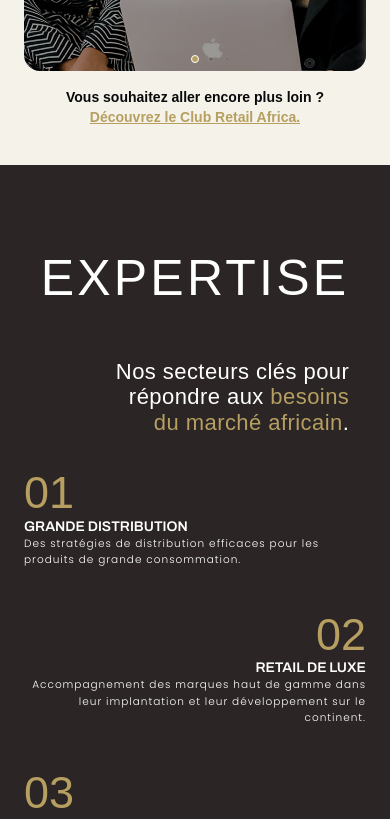
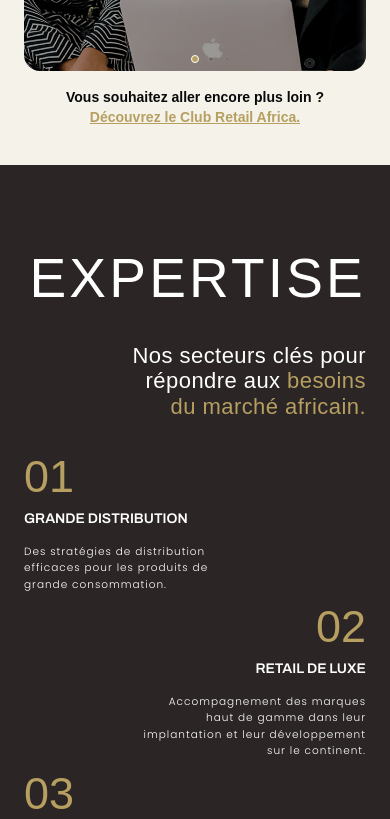
Before and after one commit to VikzG/retail_revive_services, a Next.js app: page / in a window 390 px wide. Shown: the part 1784-2603 px from the top of the page. Built offline with nearby package versions, Linux system fonts and the light colour scheme; a web font is replaced by a local one.

Commit message:
add details

```diff
--- a/app/globals.css
+++ b/app/globals.css
@@ -62,7 +62,7 @@ body {
 
 .nav_anchor:hover{
   color: #B69F61;
-  margin-bottom: 5px;
+  transform: translateY(-5px);
 }
 
 .retail_revive_svg:hover{
@@ -84,13 +84,11 @@ body {
 }
 
 .enveloppe_icon g:hover {
-  transform: scale(1.1);
   color: #B69F61 !important;
 
 }
 
 .user_icon g:hover {
-  transform: scale(1.1);
   color: #B69F61 !important;
 }
 
@@ -607,15 +605,6 @@ body {
 
 @media (max-width: 1250px) {
 
-  .expertise_titre {
-    font-size: 50px;
-    letter-spacing: 0.2rem;
-  }
-
-  .grand_titre_s_expertise {
-    font-size: 45px;
-  }
-
   .opportunite_titre{
     font-size: 132px;
     line-height: 110px;
@@ -632,6 +621,18 @@ body {
   }
 
 }
+
+@media (max-width: 1100px) {
+
+  .expertise_titre {
+    font-size: 55px;
+    letter-spacing: 0.2rem;
+  }
+
+  .grand_titre_s_expertise {
+    font-size: 45px;
+  }
+  }
 
 @media (max-width: 1050px) {
 
@@ -686,17 +687,19 @@ body {
   .sticker_right {
     width: 100%;
   }
+
   .wave_left{
     align-self: end;
-    width: 65px;
-    height: 30px;
+    width: 85px;
+    height: 20px;
+    transform: translateX(20px) scale(2);
   }
 
   .wave_right{
     align-self: end;
-    width: 65px;
-    height: 30px;
-    transform: rotateX(0.5turn);
+    width: 85px;
+    height: 20px;
+    transform: rotateX(0.5turn) translateX(-20px) scale(2);
   }
 }
 
--- a/app/page.tsx
+++ b/app/page.tsx
@@ -17,6 +17,19 @@ import Loader from "@/components/Loader";
 
 
 export default function Home() {
+  const [isMobile, setIsMobile] = useState(false); // Initialiser avec une valeur par défaut côté serveur
+
+  useEffect(() => {
+    const mediaQuery = window.matchMedia("(max-width: 576px)");
+    const handleResize = () => {
+      setIsMobile(mediaQuery.matches);
+    };
+
+    handleResize(); // Vérifie la condition dès que le composant est monté
+
+    mediaQuery.addEventListener("change", handleResize); // Écoute les changements
+    return () => mediaQuery.removeEventListener("change", handleResize);
+  }, []);
 
   gsap.registerPlugin(ScrollTrigger);
 
@@ -45,9 +58,6 @@ export default function Home() {
       );
   }, []);
 
- // const toggleSubVisibility = () => {
- //   setIsSubVisible((prev) => !prev);
- // };
 
 
   useEffect(() => {
@@ -89,9 +99,9 @@ export default function Home() {
             </span>
           </div>
           <h1 className="grand_titre text-center absolute inset-0 flex items-center justify-center text-white">
-            expansion retail
-            <br />
-            en afrique
+            expansion retail&nbsp;
+            {!isMobile && <br />}
+            en {isMobile && <br />} afrique
           </h1>
           </div>
 
@@ -123,7 +133,7 @@ export default function Home() {
 <path d="M49.7762 60.5255C56.9168 60.5255 62.7053 54.7808 62.7053 47.6944C62.7053 40.6079 56.9168 34.8632 49.7762 34.8632C42.6357 34.8632 36.8472 40.6079 36.8472 47.6944C36.8472 54.7808 42.6357 60.5255 49.7762 60.5255Z" fill="#F4F2E9"/>
 </svg>
 
-        <span className="citations text-center w-3/6">
+        <span className="citations text-center w-3/6 min-w-[335px]">
           Nous propulsons les entreprises vers{" "}
           <em className="text-blond">l’innovation & le succès </em>sur le
           continent africain
--- a/components/Expertise.tsx
+++ b/components/Expertise.tsx
@@ -7,7 +7,7 @@ export default function Expertise() {
   const [isMobile, setIsMobile] = useState(false); // Initialiser avec une valeur par défaut côté serveur
 
   useEffect(() => {
-    const mediaQuery = window.matchMedia("(max-width: 1250px)");
+    const mediaQuery = window.matchMedia("(max-width: 1100px)");
     const handleResize = () => {
       setIsMobile(mediaQuery.matches);
     };
@@ -130,14 +130,14 @@ useEffect(() => {
     // Code de la version mobile
   return (
     <section id="expertise" className="expertise flex flex-col items-center bg-dark_brown_grey text-white px-6 py-12">
-      <div ref={expertiseRef} className="text-center mb-8">
-        <h1 className="expertise_titre mb-4">EXPERTISE</h1>
+      <div ref={expertiseRef} className="text-end mb-8 flex flex-col w-full">
+        <h1 className="expertise_titre">EXPERTISE</h1>
         <p className="citations text-end">
-          Nos secteurs clés pour<br/>répondre aux <span className="text-gold">besoins<br/>du marché africain</span>.
+          Nos secteurs clés pour<br/>répondre aux <strong><span className="text-gold">besoins<br/>du marché africain.</span></strong>
         </p>
       </div>
 
-      <div className="flex flex-col items-center gap-10">
+      <div className="flex flex-col items-center gap-2 w-full">
         {sectors.map((sector,index) => (
             <div
             key={sector.number}
@@ -147,11 +147,11 @@ useEffect(() => {
               }
             }}
             className={`${
-              index === 0 || index === 2 || index === 4 ? "self-start text-left" : "self-end text-right"
+              index === 0 || index === 2 || index === 4 ? "self-start text-left w-4/6" : "self-end text-right w-4/6"
             }`}
           >
-            <h3 className="text-gold grand_titre_s_expertise">{sector.number}</h3>
-            <h4 className="sous_titre">{sector.title}</h4>
+            <h3 className="text-gold grand_titre_s_expertise mb-2">{sector.number}</h3>
+            <h4 className="sous_titre mb-4">{sector.title}</h4>
             <p className="text-white body_text">{sector.description}</p>
           </div>
         ))}
@@ -168,7 +168,7 @@ useEffect(() => {
         pour répondre <br/> <span className="text-gold">aux besoins spécifiques</span> du marché africain.</p>
       </div>
 
-      <div ref={expertiseList} className={`${isMobile ? "flex-col" : "flex"} flex-wrap justify-center gap-8 mb-8`}>
+      <div ref={expertiseList} className={`${isMobile ? "flex-col" : "flex"} justify-center gap-8 mb-8`}>
         {sectors.map((sector,index) => (
           <div
           key={sector.number}
--- a/components/Nav.tsx
+++ b/components/Nav.tsx
@@ -63,8 +63,11 @@ function Nav({ isSubVisible, setIsSubVisible }: NavProps) {
             ) : (
               <>
                 <Link
-                  href="#club-retail"
-                  onClick={() => setIsSubVisible(true)}
+                  href="#"
+                      onClick={(e) => {
+                      e.preventDefault();
+                      setIsSubVisible(true);
+                    }}
                   className="nav_anchor text-black flex items-center justify-center gap-1"
                 >
                   <svg
@@ -124,7 +127,7 @@ function Nav({ isSubVisible, setIsSubVisible }: NavProps) {
             Retour au site
           </span>
         ) : (
-          <Link href="/">
+          <Link href="#club-retail">
             <svg
               className="retail_revive_svg"
               version="1.1"
--- a/components/Opportunites.tsx
+++ b/components/Opportunites.tsx
@@ -238,7 +238,7 @@ export default function Opportunites() {
         </div>
 
         {/* Right column - Image positioned to the right */}
-        <div className="opportunite_img_container relative bottom-36 w-[350px] h-[550px] ml-auto">
+        <div className="opportunite_img_container relative bottom-36 w-[350px] h-[550px] ml-[65vw]">
           <div className="absolute inset-0 overflow-hidden rounded-t-full">
             <Image
               src="/opportunites/opportunite_img.png"
--- a/components/Services.tsx
+++ b/components/Services.tsx
@@ -139,7 +139,7 @@ export default function Services({ setIsSubVisible }: ServicesProps) {
     dynamicBullets: true,
   }}
   modules={[Pagination]}
-  className="mySwiper w-full h-[60vh] mt-6 rounded-2xl overflow-hidden"
+  className="mySwiper w-full h-[60vh] max-w-[750px] mt-6 rounded-2xl overflow-hidden"
 >
   {services.flatMap((service, index) => {
     const slides = [
```
Also changed, not shown: components/Actualités.tsx (+10 -0 lines).
